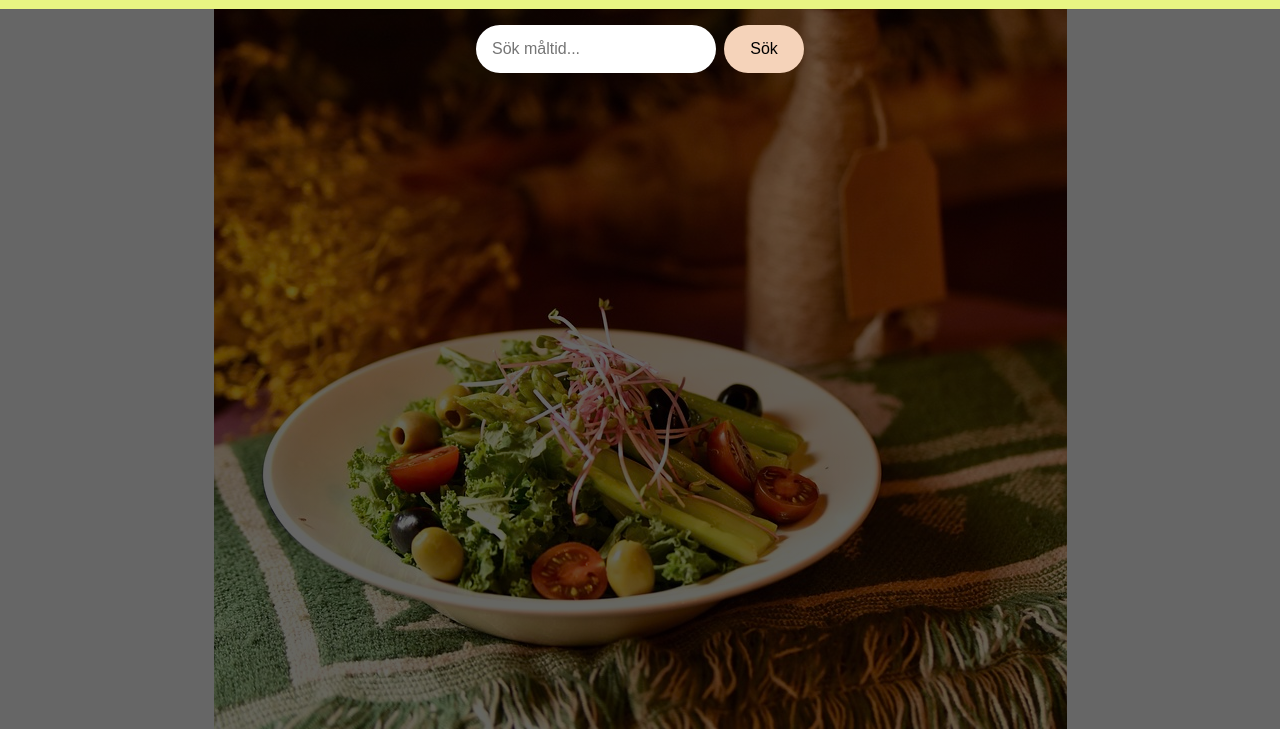
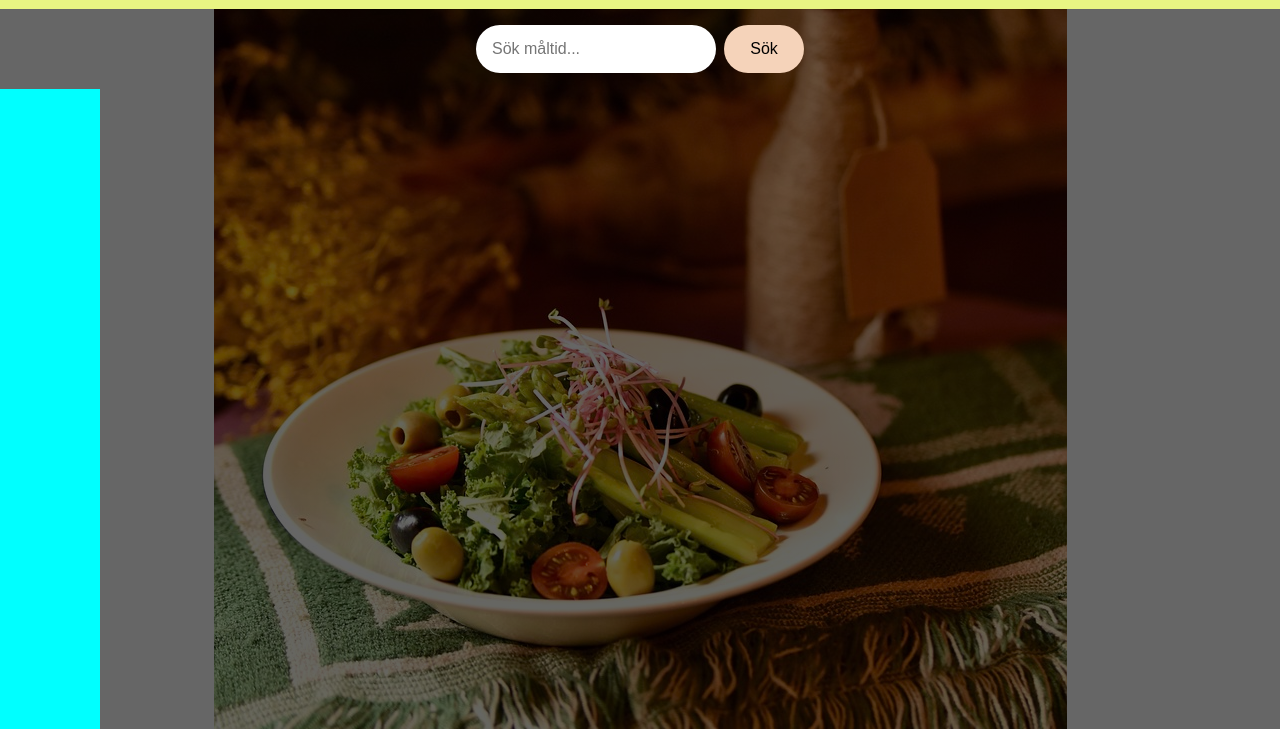
Before and after one commit to Sterje/restaurant, a plain HTML site: page index.html in a window 1280 px wide. Shown: the part 71-800 px from the top of the page. Drawn offline with Linux system fonts and the light colour scheme.

Commit message:
first commit

```diff
--- a/index.html
+++ b/index.html
@@ -19,7 +19,7 @@
             <section class="content">
 
 
-                    <!-- <p id="demo"></p> -->
+                    <section class="section1"></section>
 
 
 
--- a/styles.css
+++ b/styles.css
@@ -63,3 +63,9 @@ h1 {
 #demo {
     font-size: 2rem;
 }
+
+.section1 {
+    height: 1200px;
+    width: 100px;
+    background-color: aqua;
+}
```
